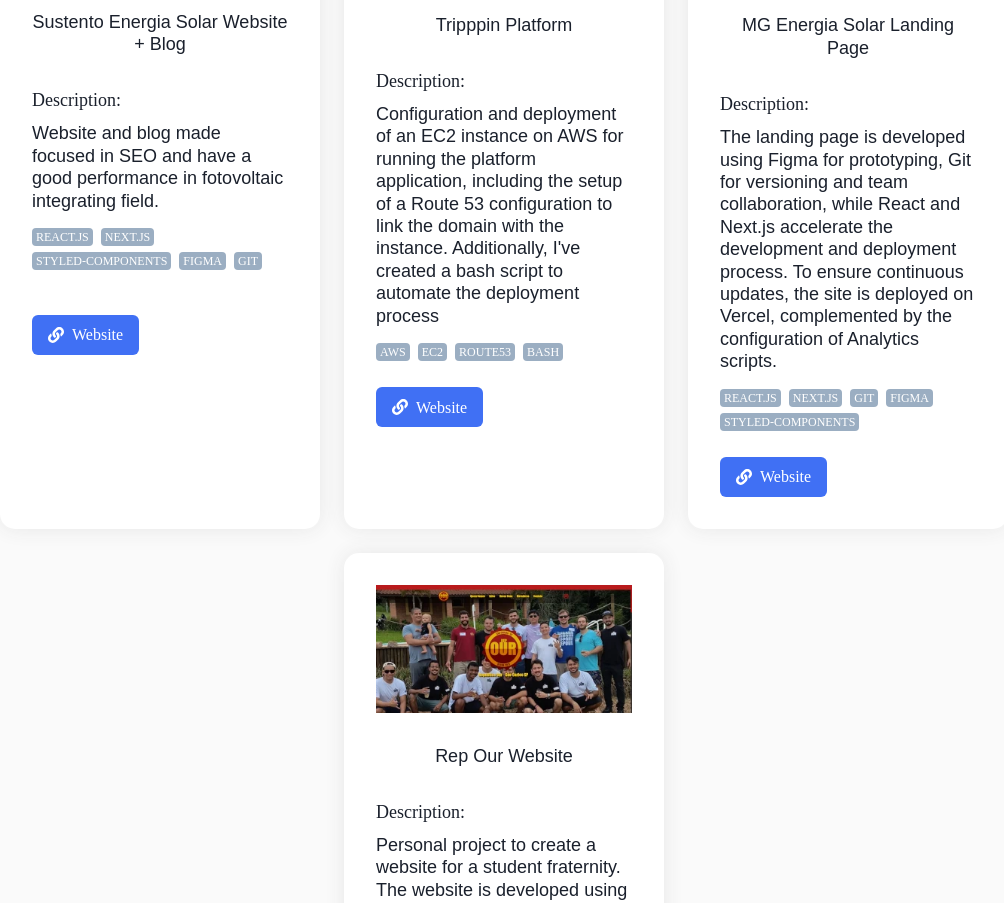
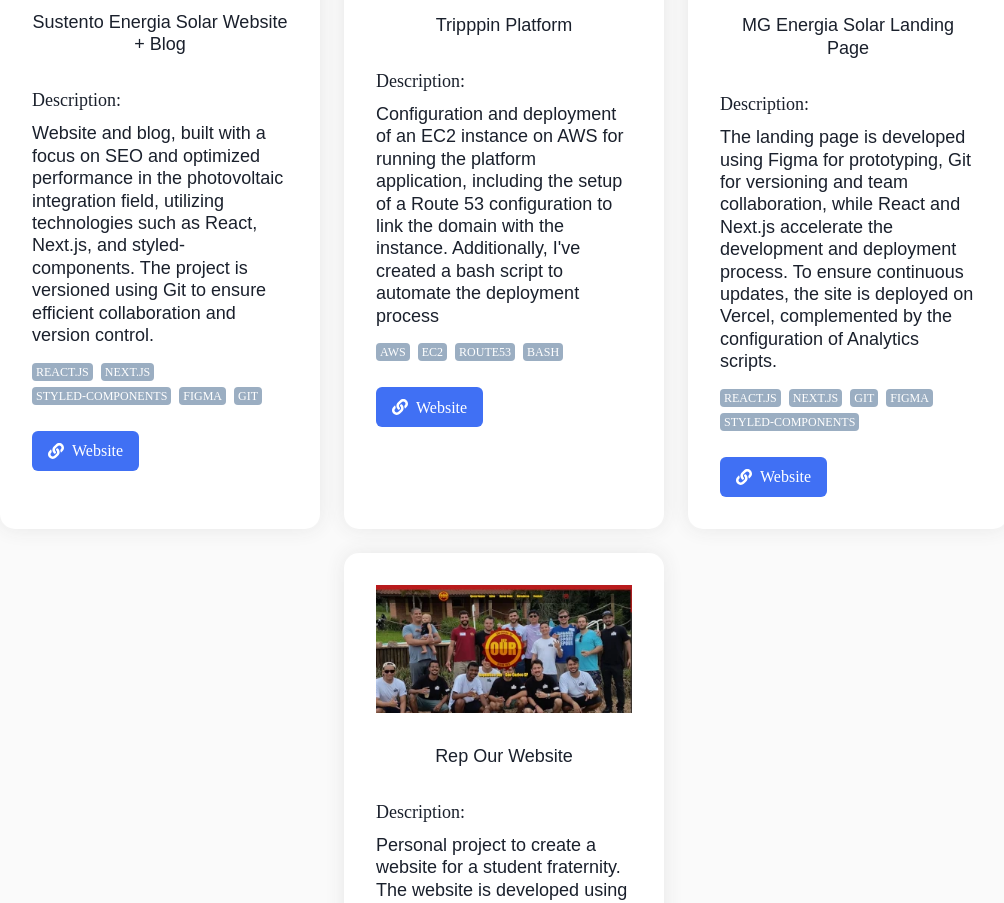
Before and after one commit to viniciussm07/viniciusmartins-portfolio, a Next.js app: page / in a window 1280 px wide. Shown: the part 1260-2163 px from the top of the page, without its empty margins (136-1140 px from the left). Built offline with nearby package versions, Linux system fonts and the light colour scheme; a web font is replaced by a local one.

Commit message:
Fix: Sustento project description

```diff
--- a/data/en/portfolio.ts
+++ b/data/en/portfolio.ts
@@ -4,7 +4,7 @@ const projects: ProjectsInterface[] = [
   {
     name: 'Sustento Energia Solar Website + Blog',
     description:
-      'Website and blog made focused in SEO and have a good performance in fotovoltaic integrating field.',
+      'Website and blog, built with a focus on SEO and optimized performance in the photovoltaic integration field, utilizing technologies such as React, Next.js, and styled-components. The project is versioned using Git to ensure efficient collaboration and version control.',
     imgSource: '/images/projects/sustento-website-min.webp',
     skills: ['React.js', 'Next.js', 'Styled-components', 'Figma', 'Git'],
     websiteUrl: 'https://sustentoenergiasolar.com.br/'
```
